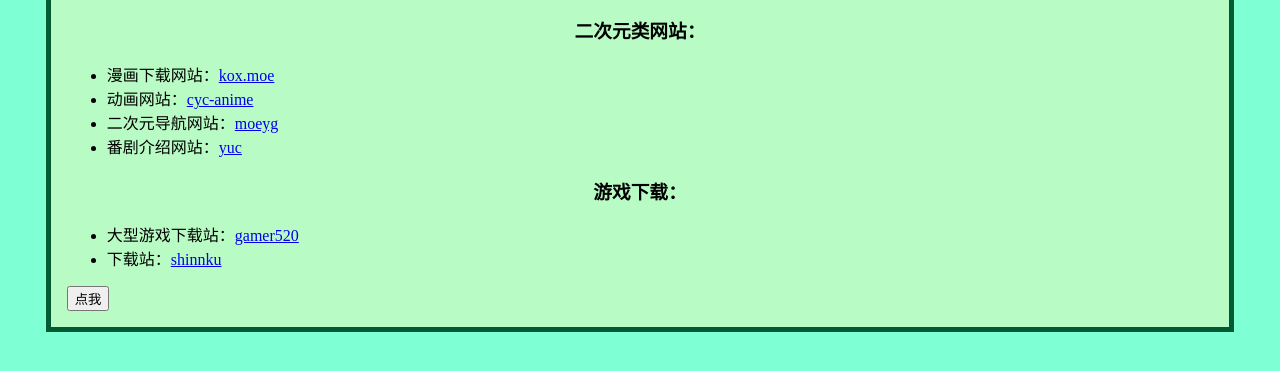
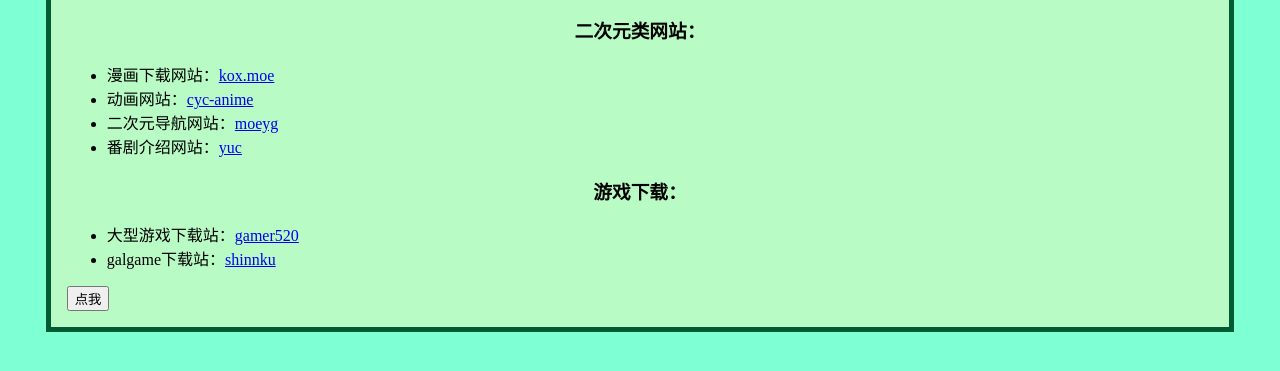
Before and after one commit to Okabe0511/okabeweb.github.io, a plain HTML site: page index.html in a window 1280 px wide. Shown: the part 399-770 px from the top of the page. Drawn offline with Linux system fonts and the light colour scheme.

Commit message:
Update index.html

```diff
--- a/index.html
+++ b/index.html
@@ -38,7 +38,7 @@
         <ul>
         <li>大型游戏下载站：<a href="https://www.gamer520.com/" title="gamer520" target="_blank">gamer520</a></li>
 
-        <li>下载站：<a href="https://www.shinnku.com/" title="shinnku" target="_blank">shinnku</a></li>
+        <li>galgame下载站：<a href="https://www.shinnku.com/" title="shinnku" target="_blank">shinnku</a></li>
         </ul>
     </p>
     <button>点我</button>
```
